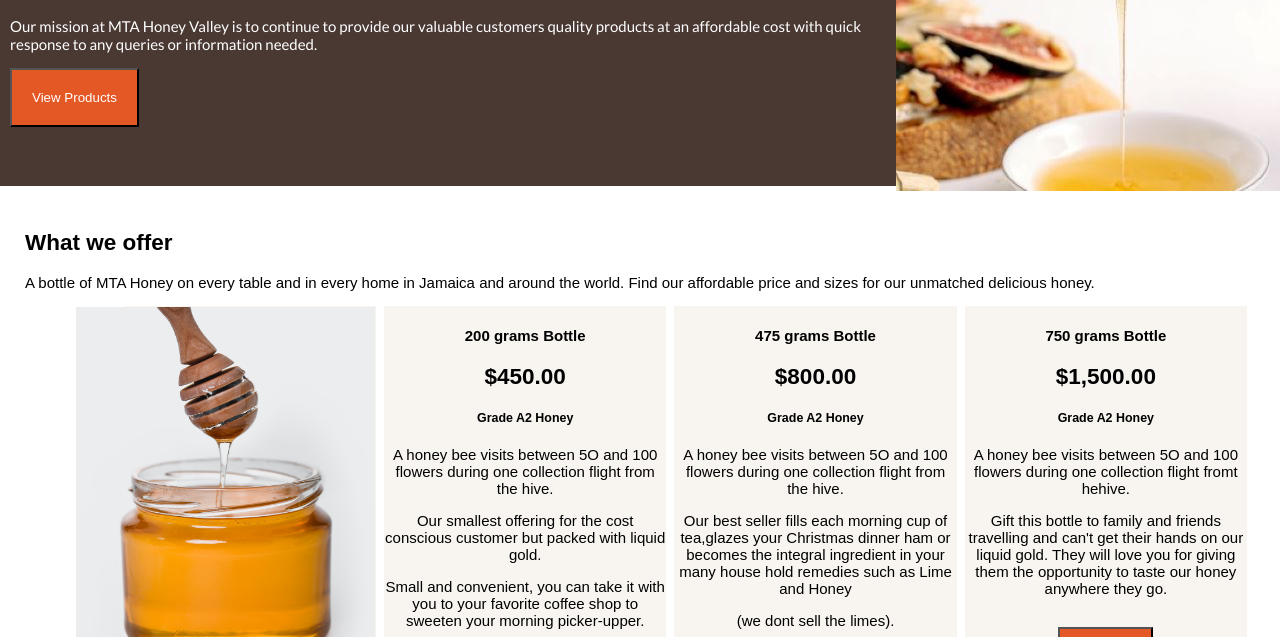
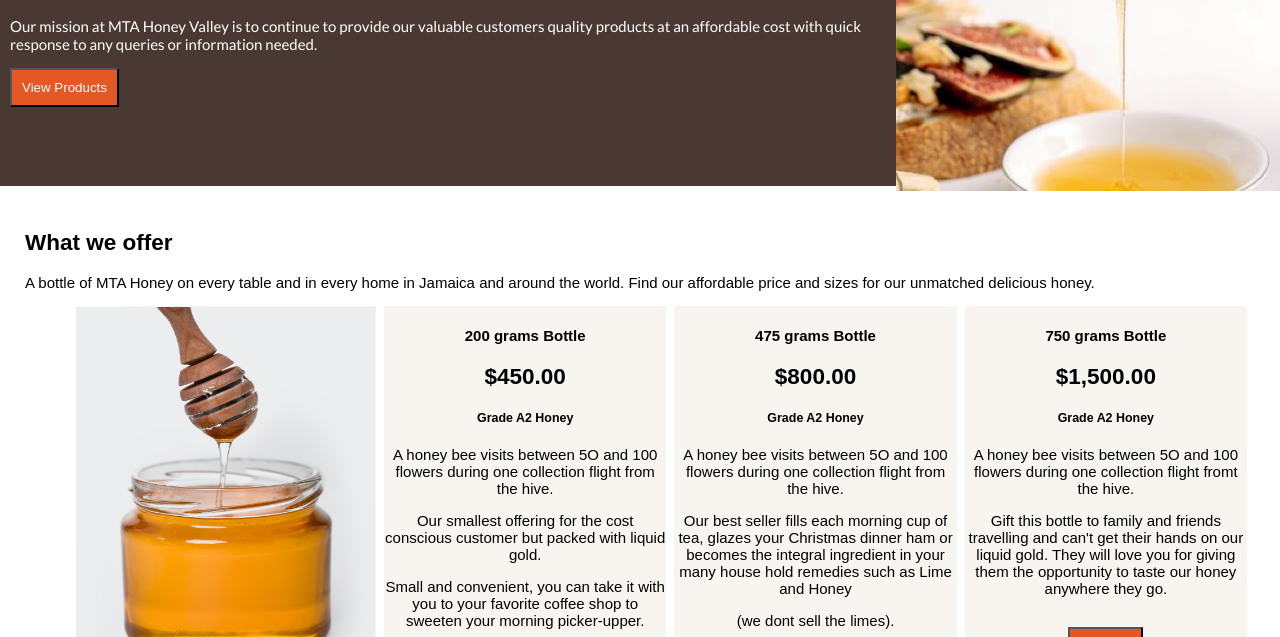
Before and after one commit to AANDYWD/honeyvalleyaliciaanderson, a plain HTML site: page index.html in a window 1280 px wide. Shown: the part 163-800 px from the top of the page. Drawn offline with Linux system fonts and the light colour scheme.

Commit message:
commit changes

```diff
--- a/css/stylesheet.css
+++ b/css/stylesheet.css
@@ -50,8 +50,9 @@
 .button{
 	color:#ffffff;
 	background-color:#e45826;
-	padding:20px;
+	padding:10px;
 	margin-top:15px;
+  max-width: 120%;
 }
 
   border: none;
@@ -102,7 +103,8 @@
   background: #f8f5f1;
   margin-right:8px;
   padding:1px;
-
+  border:none;
+  font-style: bold;
 }
 
 .elementPicture{
--- a/index.html
+++ b/index.html
@@ -78,7 +78,7 @@
 		<p>A honey bee visits between 5O and 100
 		flowers during one collection flight from the hive.
 		</p>
-		<p>Our best seller fills each morning cup of tea,glazes your Christmas dinner ham or becomes the integral ingredient in your
+		<p>Our best seller fills each morning cup of tea, glazes your Christmas dinner ham or becomes the integral ingredient in your
 		many house hold remedies such as Lime and Honey </p>
 		<p>(we dont sell the limes).
 
@@ -93,7 +93,7 @@
 		  <h2> $1,500.00</h2>
 		 <h5> Grade A2 Honey</h5>
 		<p>A honey bee visits between 5O and 100
-		flowers during one collection flight fromt hehive.
+		flowers during one collection flight fromt the hive.
 		</p>
 		<p>Gift this bottle to family and friends travelling and can't get their hands on our liquid gold.
 		They will love you for giving them the opportunity to taste our honey anywhere they
@@ -121,7 +121,7 @@
 			<p>
 			Honey is a time-honored remedy for a sore throat. According to one study,
 			it can also relieve coughs more effectively than OTC medications that contain dextromethorphan(DM),
-			a cough suppressant.You can create your own remedy at home by mixing up to 2 teaspoons of
+			a cough suppressant. You can create your own remedy at home by mixing up to 2 teaspoons of
 			honey with herbal tea or warm water and lemon.
 
 			</p>
@@ -142,14 +142,14 @@
 			<h4>Improves Cholesterol</h4>
 			<p>
 			Studies have shown that consuming honey lowers LDL (bad)cholesterol by 6-11% and lowers triglyceride
-			levels by as much as 11%.Honey may also increase HDL(good)cholesterol by about 3%.
+			levels by as much as 11%. Honey may also increase HDL(good)cholesterol by about 3%.
 			</p>
 			</div>
 
 			<div class="section3element">
 			<h4>Improves Heart Health</h4>
 			<p>
-		    It's high in antioxidants,such as phenolicacids and flavonoids,which may support better health.
+		    It's high in antioxidants, such as phenolicacids and flavonoids, which may support better health.
 			Small studies in humans show honey's antioxidants could help improve cholesterol levels,
 			which could help decrease the risk for heart disease although larger long-term studies are
 			needed to confirm those findings
```
